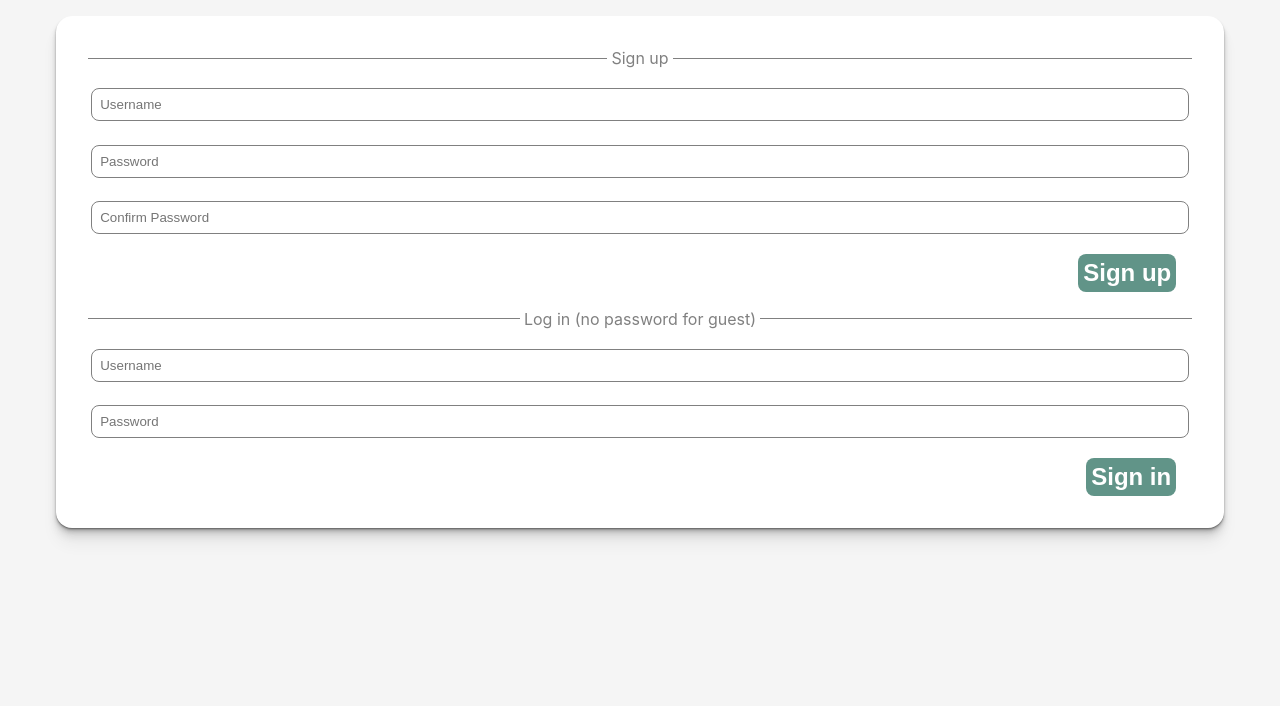
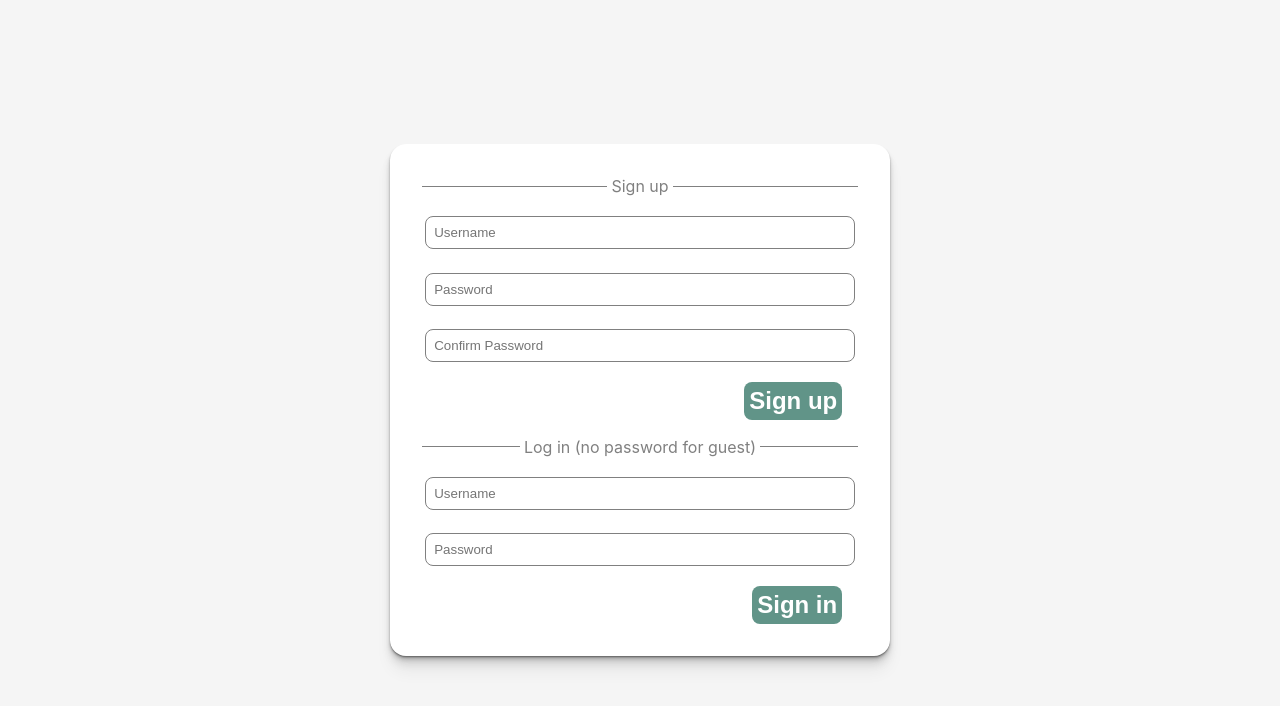
Before and after one commit to marko-z/chatter, a React (Create React App) app in the folder client/: page /login in a window 1280 px wide. Shown: the top 706 px of the page. Built offline with nearby package versions, Linux system fonts and the light colour scheme; no server answers.

Commit message:
No longer serving login on the main page, login always at /login

```diff
--- a/client/src/App.js
+++ b/client/src/App.js
@@ -1,5 +1,5 @@
 import React, { useEffect } from 'react';
-import { BrowserRouter as Router, Route } from 'react-router-dom';
+import { BrowserRouter as Router, Route, useHistory } from 'react-router-dom';
 import Users from "./components/Users";
 import Login from './components/Login';
 import Messages from "./components/Messages";
@@ -13,10 +13,11 @@
 
 const App = () => {
     //check for the cookie in the browser and redirect to login?
+  const history = useHistory();
 
   if (!Cookies.get('connect.sid')) { //important that the connect.sid has httpOnly attribute set to false otherwise it won't be exposed to javascript
     console.log('no cookie so serving login')
-    return <Login />;
+    history.push('/login');
   }
 
   return (
```
